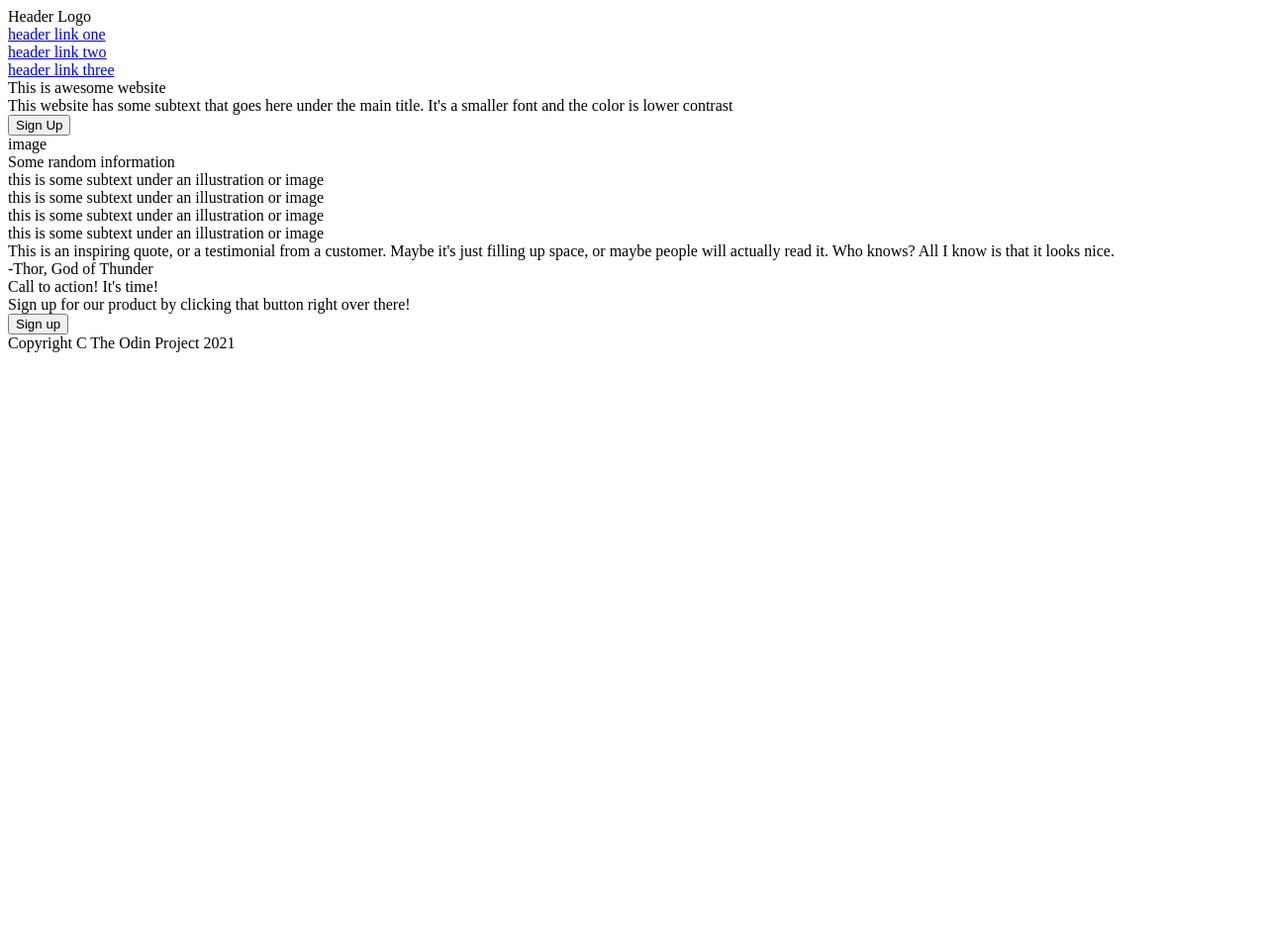
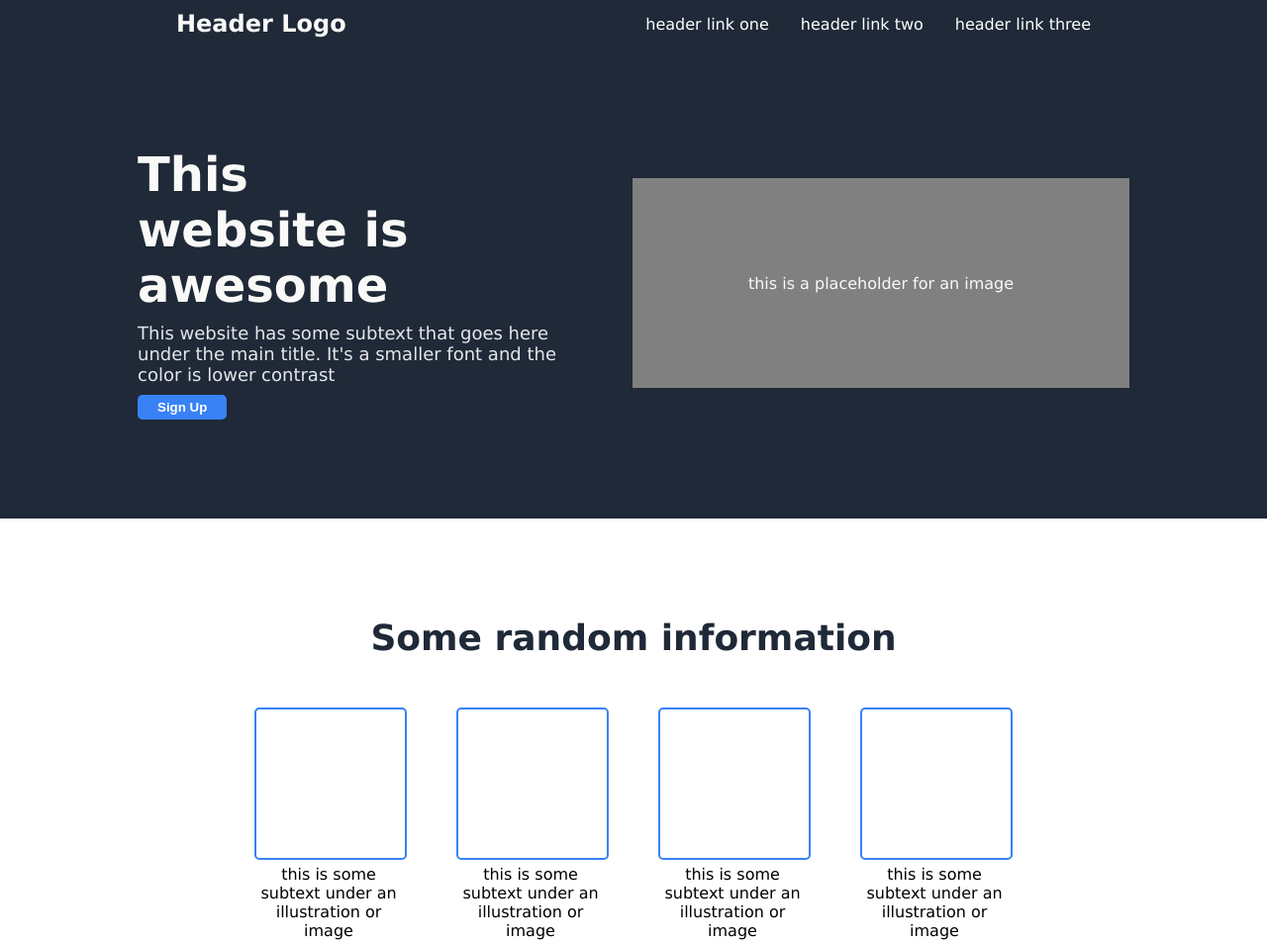
Before and after one commit to MrLeoBTW/odin-landing-page, a plain HTML site: page index.html in a window 1280 px wide. Shown: the top 953 px of the page at 99% size. Before the commit the page ends 800 px from the top, so only its background shows below. Drawn offline with Linux system fonts and the light colour scheme.

Commit message:
edit content of html doc; add content to the css doc

```diff
--- a/index.css
+++ b/index.css
@@ -0,0 +1,187 @@
+body {
+    display: flex;
+    flex-direction: column;
+    margin: 0;
+    padding: 0;
+    font-family: 'Lucida Sans', 'Lucida Sans Regular', 'Lucida Grande', 'Lucida Sans Unicode', Geneva, Verdana, sans-serif;
+}
+
+header {
+    border: 2px solid rd;
+    display: flex;
+    justify-content: space-between;
+    align-items: center;
+    align-content: center;
+    padding: 10px 178px;
+    background-color: #1F2937;
+    color: #F9FAF8;
+    font-family: 'Lucida Sans', 'Lucida Sans Regular', 'Lucida Grande', 'Lucida Sans Unicode', Geneva, Verdana, sans-serif;
+}
+
+.logo {
+    font-size: 24px;
+    font-weight: bold;
+}
+
+nav {
+    display: flex;
+    gap: 32px;
+}
+
+a {
+    text-decoration: none;
+    color: white;
+}
+
+.section-two {
+    border: 2px solid rd;
+    display: flex;
+    align-items: center;
+    justify-content: center;
+    gap: 50px;
+    padding: 100px 0;
+    background-color: #1F2937;
+    color: #F9FAF8;
+    font-family: 'Lucida Sans', 'Lucida Sans Regular', 'Lucida Grande', 'Lucida Sans Unicode', Geneva, Verdana, sans-serif;
+}
+
+.hero {
+    display: flex;
+    flex-direction: column;
+    gap: 10px;
+}
+
+.hero-main-text {
+    font-size: 48px;
+    width: 300px;
+    font-weight: bold;
+}
+
+.hero-text-two {
+    font-size: 18px;
+    color: #E5E7EB;
+    width: 450px;
+}
+
+.first-btn {
+    background-color: #3882F6;
+    border: none;
+    padding: 5px 20px;
+    border-radius: 5px;
+    color: white;
+    text-align: center;
+    font-weight: bold;
+}
+
+.place-holder {
+    border: 1px solid gray;
+    background-color: gray;
+    width: 500px;
+    height: 210px;
+    display: flex;
+    align-items: center;
+    justify-content: center;
+}
+
+.section-three {
+    display: flex;
+    flex-direction: column;
+    align-items: center;
+    justify-content: center;
+    padding: 100px 0;
+    gap: 50px;
+    font-family: 'Lucida Sans', 'Lucida Sans Regular', 'Lucida Grande', 'Lucida Sans Unicode', Geneva, Verdana, sans-serif;
+}
+
+.content {
+    display: flex;
+    gap: 50px;
+    align-items: center;
+    justify-content: center;
+}
+
+.title {
+    font-weight: bolder;
+    font-size: 36px;
+    color: #1F2937;
+}
+
+.box {
+    border: 2px solid #3882F6;
+    width: 150px;
+    height: 150px;
+    border-radius: 5px;
+}
+
+.box-text {
+    width: 150px;
+    text-align: center;
+    margin-top: 5px;
+}
+
+.section-four {
+    display: flex;
+    flex-direction: column;
+    align-items: center;
+    justify-content: center;
+    padding: 100px 0;
+    background-color: #E5E7EB;
+}
+
+.quote {
+    font-size: 36px;
+    width: 850px;
+    font-style: italic;
+    font-weight: lighter;
+}
+
+.text-author {
+    margin-left: 550px;
+    font-weight: bolder;
+}
+
+.section-five {
+    display: flex;
+    align-items: center;
+    justify-content: center;
+    padding: 100px 0;
+}
+
+.blue-box {
+    background-color: #3882F6;
+    display: flex;
+    align-items: center;
+    justify-content: center;
+    padding: 30px 80px;
+    gap: 130px;
+    border-radius: 5px;
+    color: white;
+}
+
+.text-one {
+    font-weight: bolder;
+}
+
+.text-two {
+    font-size: 15px;
+}
+
+.second-btn {
+    background-color: #3882F6;
+    border: none;
+    padding: 5px 20px;
+    border: 1px solid white;
+    border-radius: 5px;
+    color: white;
+    text-align: center;
+    font-weight: bold;
+}
+
+footer {
+    background-color: #1F2937;
+    display: flex;
+    align-items: center;
+    justify-content: center;
+    color: white;
+    padding: 30px 0;
+}
--- a/index.html
+++ b/index.html
@@ -16,52 +16,52 @@
                 <div><a href="#">header link three</a></div>
             </nav>
     </header>
-    <div class="section-one">
+    <div class="section-two">
         <div class="hero">
-            <div class="hero-main-text">This is awesome website</div>
+            <div class="hero-main-text">This website is awesome</div>
             <div class="hero-text-two">This website has some subtext that goes here under the main title. It's a smaller font and the color is lower contrast</div>
-            <div><button>Sign Up</button></div>
+            <div><button class="first-btn">Sign Up</button></div>
         </div>
         <div class="place-holder">
-            <div>image</div>
+            <div>this is a placeholder for an image</div>
         </div>
     </div>
-    <div class="section-two">
+    <div class="section-three">
         <div class="title">Some random information</div>
         <div class="content">
             <div-one>
                 <div class="box"></div>
-                <div>this is some subtext under an illustration or image</div>
+                <div class="box-text">this is some subtext under an illustration or image</div>
             </div-one>
             <div-two>
                 <div class="box"></div>
-                <div>this is some subtext under an illustration or image</div>
+                <div class="box-text">this is some subtext under an illustration or image</div>
             </div-two>
             <div-three>
                 <div class="box"></div>
-                <div>this is some subtext under an illustration or image</div>
+                <div class="box-text">this is some subtext under an illustration or image</div>
             </div-three>
             <div-four>
                 <div class="box"></div>
-                <div>this is some subtext under an illustration or image</div>
+                <div class="box-text">this is some subtext under an illustration or image</div>
             </div-four>
         </div>
     </div>
-    <div class="section-three">
-        <div>This is an inspiring quote, or a testimonial from a customer. Maybe it's just filling up space, or maybe people will actually read it. Who knows? All I know is that it looks nice.</div>
-        <div>-Thor, God of Thunder</div>
+    <div class="section-four">
+        <div class="quote">This is an inspiring quote, or a testimonial from a customer. Maybe it's just filling up space, or maybe people will actually read it. Who knows? All I know is that it looks nice.</div>
+        <div class="text-author">-Thor, God of Thunder</div>
     </div>
-    <div class="section-four">
+    <div class="section-five">
         <div class="blue-box">
             <div class="text-bb">
                 <div class="text-one">Call to action! It's time!</div>
                 <div class="text-two">Sign up for our product by clicking that button right over there!</div>
             </div>
-            <div class="sign-up"><button>Sign up</button></div>
+            <div><button class="second-btn">Sign up</button></div>
         </div>
     </div>
     <footer>
-        <div>Copyright C The Odin Project 2021</div>
+        <div>Copyright © The Odin Project 2021</div>
     </footer>
 </body>
 </html>
```
Lines whose indentation alone changed are shown as unchanged.
